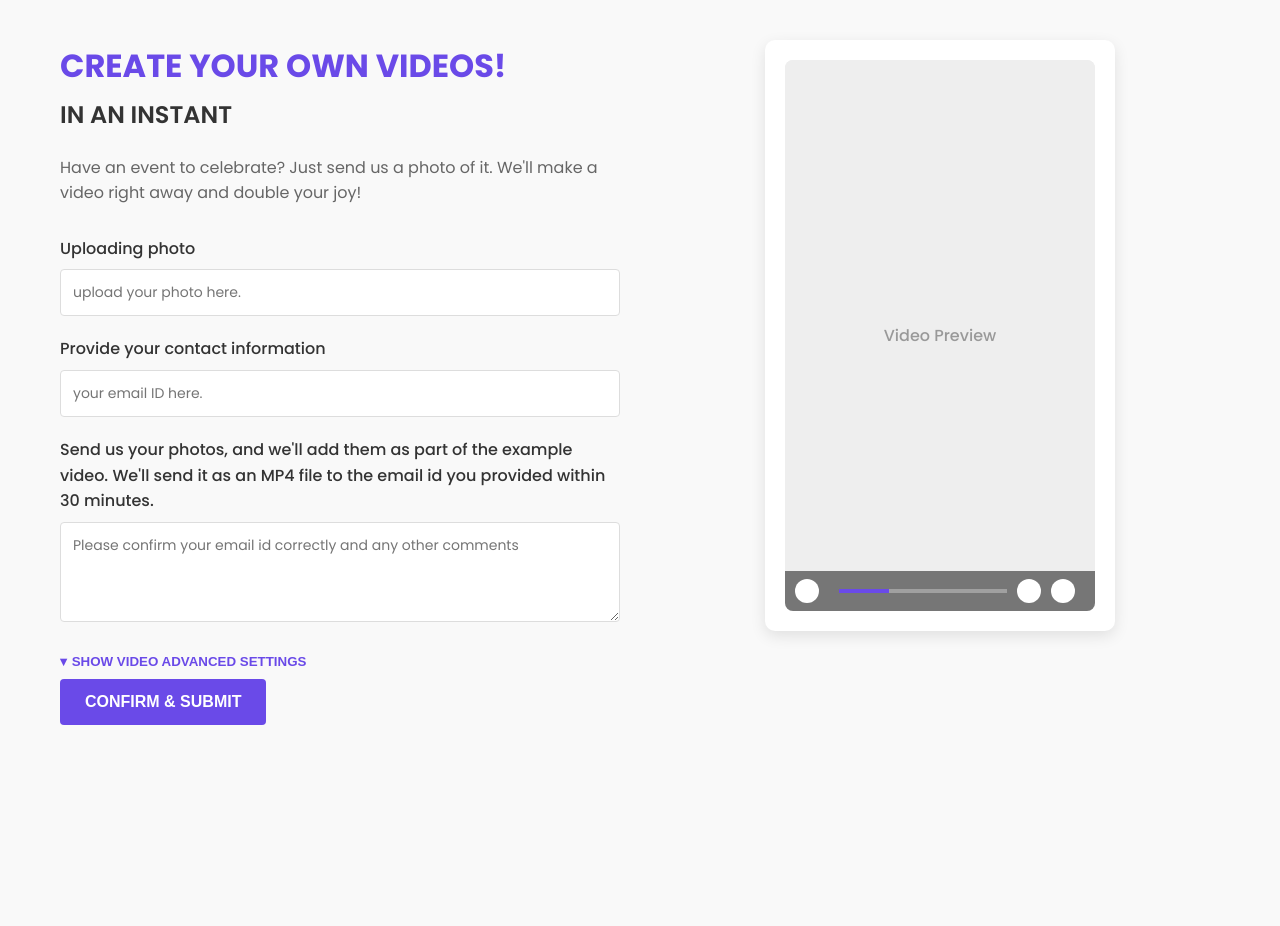
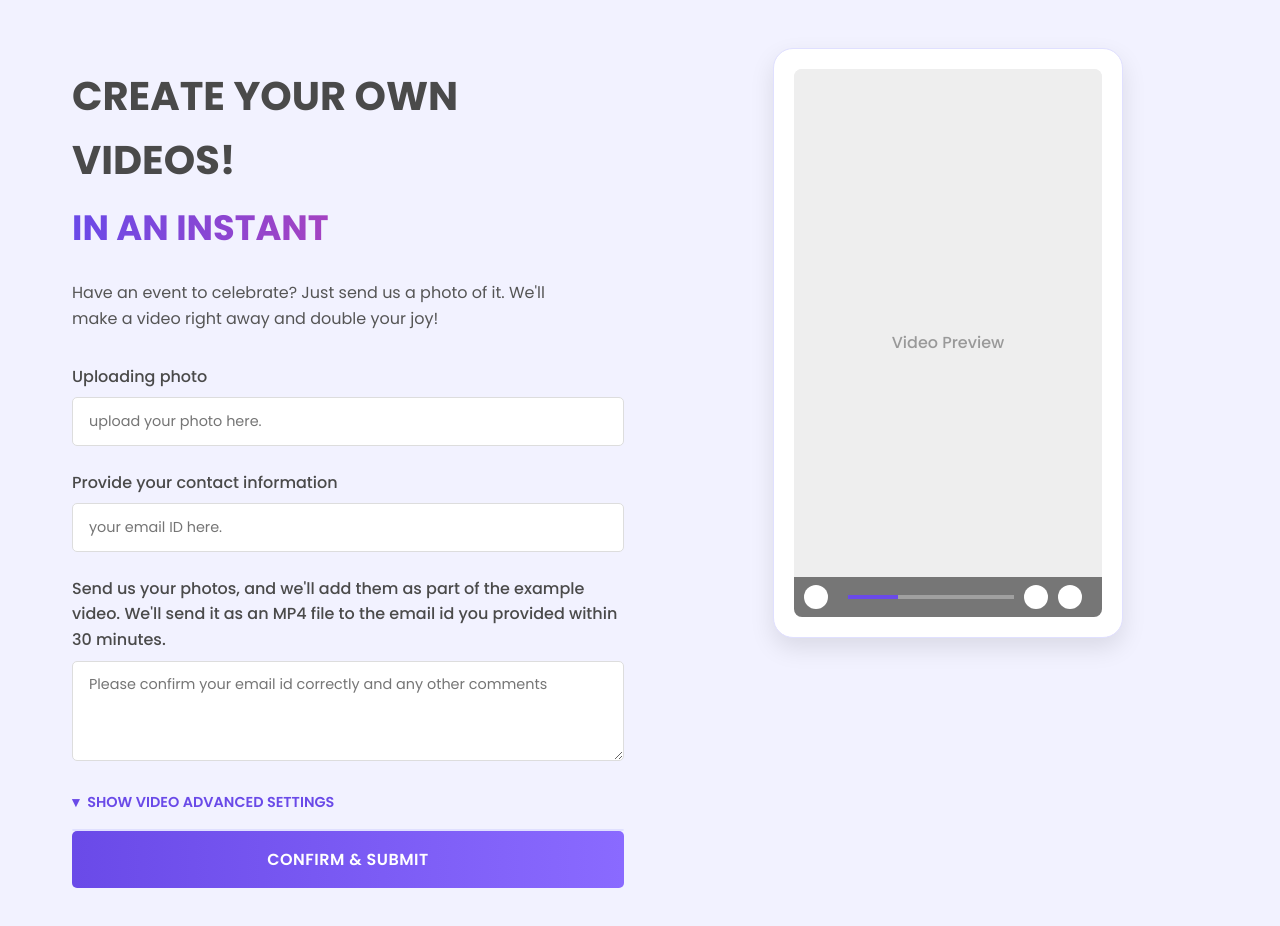
Before and after one commit to ericoh1234/VideoCreation2, a website: page index.html in a window 1280 px wide. Before the commit the page ends 800 px from the top, so only its background shows below. Drawn offline with Linux system fonts and the light colour scheme; files that its build step writes are made by us from their sources; files whose address does not match are found by name.

Commit message:
Update style.css

```diff
--- a/style.css
+++ b/style.css
@@ -1,4 +1,4 @@
-/* Reset and base styles - copy versionh */
+/* Reset and base styles */
 * {
   margin: 0;
   padding: 0;
@@ -7,7 +7,7 @@
 
 body {
   font-family: 'Poppins', sans-serif;
-  background-color: #f9f9f9;
+  background-color: #f2f2ff;
   color: #333;
   line-height: 1.6;
 }
@@ -17,44 +17,50 @@ body {
   flex-wrap: wrap;
   max-width: 1200px;
   margin: 0 auto;
-  padding: 40px 20px;
+  padding: 3rem 1rem;
+  gap: 2rem;
 }
 
 /* Form section styles */
 .form-section {
   flex: 1;
   min-width: 300px;
-  padding-right: 40px;
+  padding: 1rem;
   position: relative;
 }
 
 .main-title {
-  font-size: 32px;
+  color: #4a4a4a;
+  font-size: 2.5rem;
   font-weight: 700;
-  margin-bottom: 5px;
-  color: #6A4AE8;
+  margin-bottom: 0.5rem;
 }
 
 .subtitle {
-  font-size: 24px;
-  font-weight: 600;
-  margin-bottom: 20px;
-  color: #333;
+  background: linear-gradient(90deg, #6A4AE8, #E83A95);
+  -webkit-background-clip: text;
+  background-clip: text;
+  color: transparent;
+  font-size: 2.2rem;
+  font-weight: 700;
+  margin-bottom: 1.5rem;
 }
 
 .description {
-  margin-bottom: 30px;
-  color: #666;
+  color: #555;
+  margin-bottom: 2rem;
+  max-width: 90%;
 }
 
 .form-group {
-  margin-bottom: 20px;
+  margin-bottom: 1.5rem;
 }
 
 label {
   display: block;
-  margin-bottom: 8px;
+  margin-bottom: 0.5rem;
   font-weight: 500;
+  color: #4a4a4a;
 }
 
 input[type="text"],
@@ -62,15 +68,15 @@ input[type="email"],
 textarea,
 select {
   width: 100%;
-  padding: 12px;
+  padding: 0.8rem 1rem;
   border: 1px solid #ddd;
-  border-radius: 4px;
+  border-radius: 5px;
   font-family: 'Poppins', sans-serif;
-  font-size: 14px;
+  font-size: 0.9rem;
 }
 
 textarea {
-  height: 100px;
+  min-height: 100px;
   resize: vertical;
 }
 
@@ -83,25 +89,9 @@ select {
   height: 45px;
 }
 
-.submit-button {
-  background-color: #6A4AE8;
-  color: white;
-  border: none;
-  padding: 14px 25px;
-  font-size: 16px;
-  font-weight: 600;
-  border-radius: 4px;
-  cursor: pointer;
-  transition: background-color 0.3s;
-}
-
-.submit-button:hover {
-  background-color: #5A3AD8;
-}
-
 /* Advanced settings toggle */
 .advanced-settings-toggle {
-  margin-bottom: 5px;
+  margin-bottom: 1rem;
 }
 
 #toggle-advanced {
@@ -112,27 +102,55 @@ select {
   cursor: pointer;
   display: flex;
   align-items: center;
-  padding: 5px 0;
+  gap: 0.5rem;
+  font-family: 'Poppins', sans-serif;
+  font-size: 0.9rem;
+  padding: 0;
 }
 
 .arrow {
-  display: inline-block;
-  margin-right: 5px;
-  transition: transform 0.3s;
+  transition: transform 0.3s ease;
 }
 
 .arrow.open {
-  transform: rotate(180deg);
+  transform: rotate(-180deg);
 }
 
 .advanced-settings {
   max-height: 0;
   overflow: hidden;
   transition: max-height 0.3s ease-out;
+  background-color: #f8f8ff;
+  border-radius: 5px;
+  border: 1px solid #e0e0ff;
+  padding: 0;
 }
 
 .advanced-settings.open {
   max-height: 500px;
+  padding: 1rem;
+}
+
+/* Submit Button */
+.submit-button {
+  background: linear-gradient(90deg, #6A4AE8, #8A6AFF);
+  color: white;
+  border: none;
+  border-radius: 5px;
+  padding: 1rem;
+  font-family: 'Poppins', sans-serif;
+  font-weight: 600;
+  cursor: pointer;
+  width: 100%;
+  font-size: 1rem;
+  letter-spacing: 0.5px;
+  transition: all 0.3s ease;
+}
+
+.submit-button:hover {
+  background: linear-gradient(90deg, #5A3AD8, #7A5AEF);
+  transform: translateY(-2px);
+  box-shadow: 0 4px 10px rgba(106, 74, 232, 0.3);
 }
 
 /* Video preview section styles */
@@ -148,10 +166,25 @@ select {
   width: 100%;
   max-width: 350px;
   padding: 20px;
-  background-color: #fff;
-  border-radius: 10px;
-  box-shadow: 0 5px 15px rgba(0, 0, 0, 0.1);
+  background-color: white;
+  border-radius: 20px;
+  box-shadow: 0 10px 25px rgba(0, 0, 0, 0.1);
+  overflow: hidden;
+  border: 1px solid #e0e0ff;
+  position: relative;
   transition: transform 0.3s;
+}
+
+.video-preview::before {
+  content: '';
+  position: absolute;
+  top: -2px;
+  left: -2px;
+  right: -2px;
+  bottom: -2px;
+  border-radius: 22px;
+  background: linear-gradient(135deg, #6A4AE8, #E83A95);
+  z-index: -1;
 }
 
 .video-container {
@@ -225,7 +258,7 @@ select {
   position: absolute;
   bottom: 20px;
   right: 40px;
-  background-color: #6A4AE8;
+  background: linear-gradient(90deg, #6A4AE8, #E83A95);
   color: white;
   padding: 10px 20px;
   border-radius: 5px;
@@ -233,6 +266,7 @@ select {
   opacity: 0;
   transform: translateY(20px);
   transition: opacity 0.5s, transform 0.5s;
+  box-shadow: 0 4px 10px rgba(106, 74, 232, 0.3);
 }
 
 .thank-you-visible {
```
